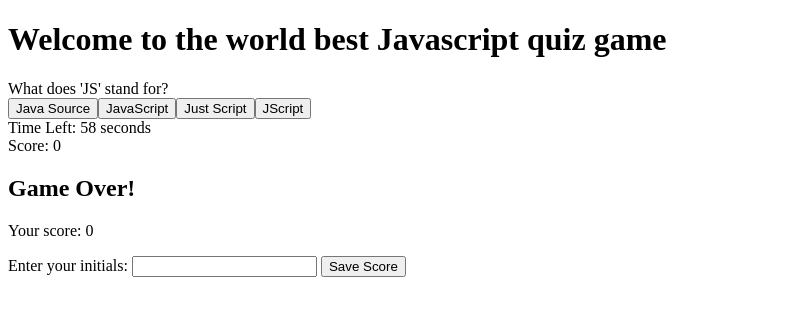
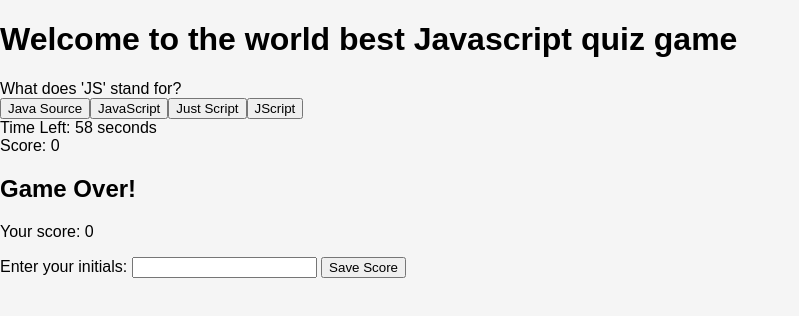
Before and after one commit to Guadeloupe33/homework.4, a plain HTML site: page index.html in a window 1280 px wide. Both pictures are taken after a click on the button "Start Quiz". Shown: the whole page, without its empty margins (0-799 px from the left). Drawn offline with Linux system fonts and the light colour scheme.

Commit message:
added some styling to the body

```diff
--- a/index.html
+++ b/index.html
@@ -7,12 +7,12 @@
     <link rel="stylesheet" type ="text/css" href="style.css"/>
 </head>
 
-<h1> Welcome to the world best Javascript quiz game</h1>
-<div id="quiz-container"> </div>
-<div id="question-container">
+<h1 class="header"> Welcome to the world best Javascript quiz game</h1>
+<div id="quiz-container" > </div>
+<div id="question-container" >
     <p id="question-text"></p>
 </div>
-<div id="choices-container">
+<div id="choices-container" >
 </div>
 <div id="timer-container">
     Time Left: <span id="timer">60</span> seconds
--- a/script.js
+++ b/script.js
@@ -57,7 +57,7 @@ function checkAnswer(selectedAnswer, correctAnswer) {
     nextQuestion();
 }
 function startTimer() {
-    timer = 60; // Set the initial timer value
+    timer = 60;
     timerContainer.textContent = timer;
 
     const countdown = setInterval(() => {
@@ -75,6 +75,7 @@ function endQuiz() {
     finalScoreContainer.textContent = score;
 }
 
+
 saveScoreButton.addEventListener("click", () => {
     const initials = initialsInput.value;
 
--- a/style.css
+++ b/style.css
@@ -0,0 +1,6 @@
+body {
+    font-family: Arial, sans-serif;
+    margin: 0;
+    padding: 0;
+    background-color: #f5f5f5;
+}
```
